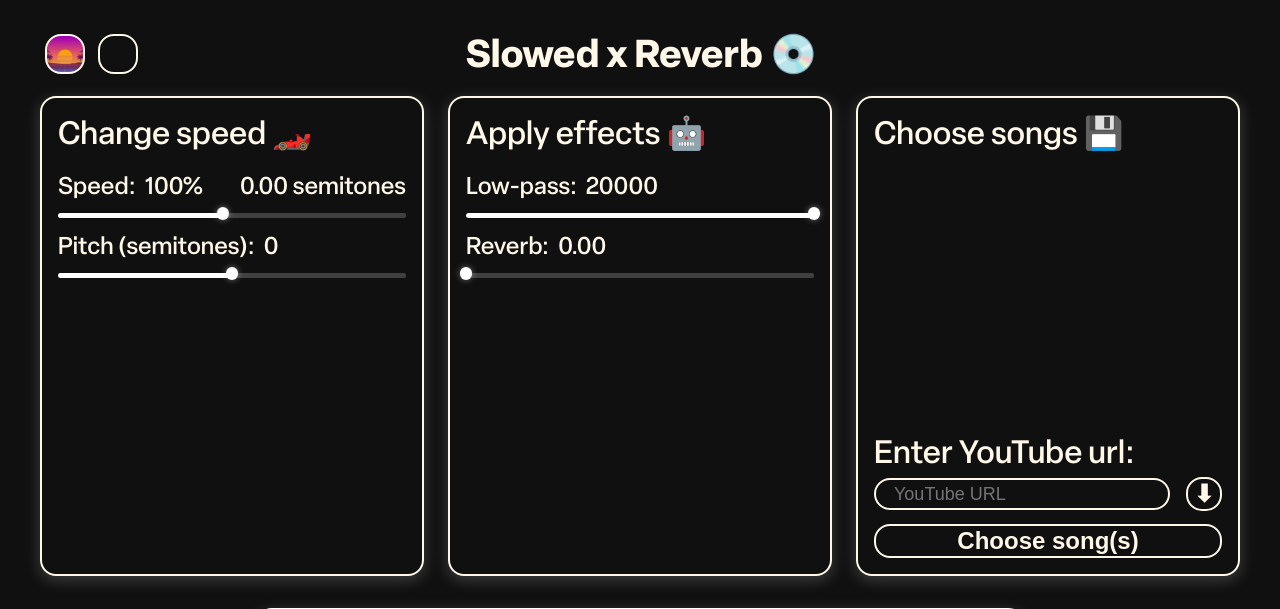
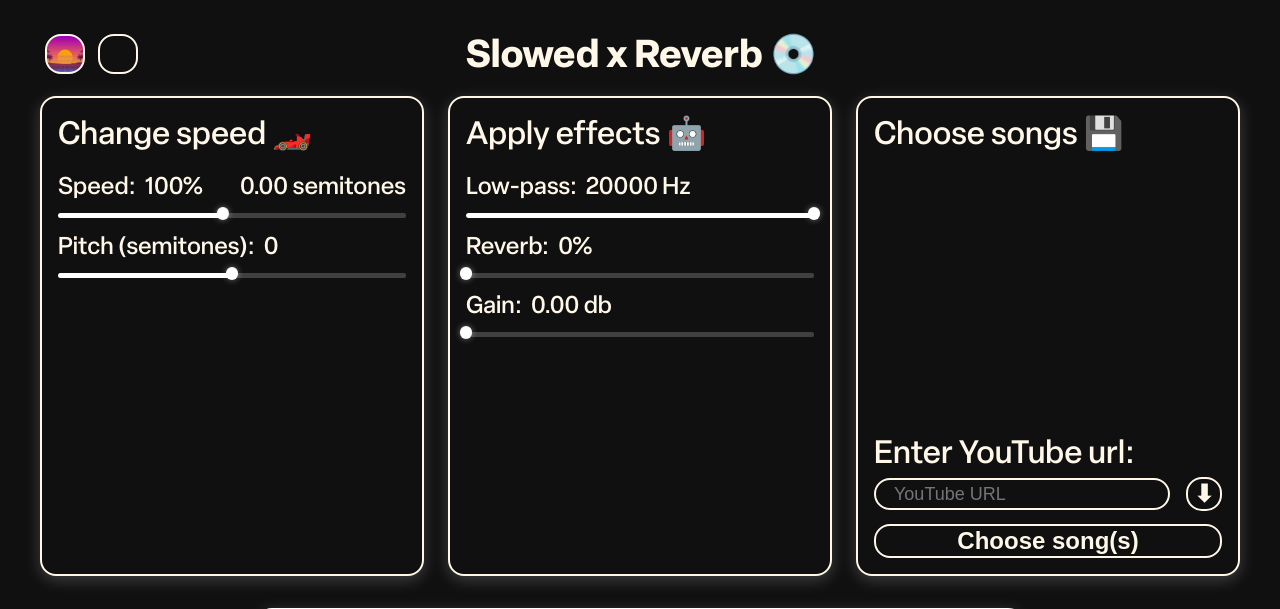
Before and after one commit to AlexAlexBabarika/Slowed-Reverb-Site, a Django app: page / in a window 1280 px wide. Shown: the top 609 px of the page. Run offline with Django 5.2, Linux system fonts and the light colour scheme.

Commit message:
Added "Gain" effect

```diff
--- a/app/static/app/js/effects.js
+++ b/app/static/app/js/effects.js
@@ -1,14 +1,16 @@
 document.addEventListener("DOMContentLoaded", () => {
     const lowpassSlider = document.getElementById('lowpass-slider');
-    const reverbSlider  = document.getElementById('reverb-slider');
+    const reverbSlider = document.getElementById('reverb-slider');
+    const gainSlider = document.getElementById('gain-slider');
 
     const lowpassDisplay = document.getElementById('lowpass-display');
-    const reverbDisplay  = document.getElementById('reverb-display');
+    const reverbDisplay = document.getElementById('reverb-display');
+    const gainDisplay = document.getElementById('gain-display');
 
-    if (!lowpassSlider || !reverbSlider) return;
 
     const lpStart = parseInt(lowpassSlider.dataset.init || "20000", 10);
     const rvStart = parseFloat(reverbSlider.dataset.init || "0.0");
+    const gnStart = parseFloat(gainSlider.dataset.init || "0.0");
 
     noUiSlider.create(lowpassSlider, {
         start: lpStart,
@@ -26,6 +28,14 @@ document.addEventListener("DOMContentLoaded", () => {
         behaviour: 'tap-drag'
     });
 
+    noUiSlider.create(gainSlider, {
+        start: gnStart,
+        connect: 'lower',
+        range: { min: 0.0, max: 20.0 },
+        step: 0.1,
+        behaviour: 'tap-drag'
+    });
+
     function getCookie(name) {
         const m = document.cookie.match('(^|;)\\s*' + name + '\\s*=\\s*([^;]+)');
         return m ? decodeURIComponent(m.pop()) : null;
@@ -33,15 +43,15 @@ document.addEventListener("DOMContentLoaded", () => {
 
     async function saveEffectsToSession() {
         const lowpass = parseInt(lowpassSlider.noUiSlider.get());
-        const reverb  = parseFloat(reverbSlider.noUiSlider.get());
+        const reverb = parseFloat(reverbSlider.noUiSlider.get());
+        const gain = parseFloat(gainSlider.noUiSlider.get());
 
-        // Include current speed/pitch if available so session stays consistent
         const speedEl = document.getElementById('speed_slider');
         const pitchEl = document.getElementById('pitch_slider');
         const spd = speedEl?.noUiSlider ? parseFloat(speedEl.noUiSlider.get()) : undefined;
         const pch = pitchEl?.noUiSlider ? parseFloat(pitchEl.noUiSlider.get()) : undefined;
 
-        let payload = { lowpass, reverb };
+        let payload = { lowpass, reverb, gain };
         if (typeof spd === 'number') {
             let semitones = (12 * Math.log2(spd)).toFixed(2);
             if (parseFloat(semitones) > 0) semitones = "+" + semitones;
@@ -61,23 +71,22 @@ document.addEventListener("DOMContentLoaded", () => {
         });
     }
 
-    // const debounce = (fn, ms=150) => {
-    //     let t; return (...args) => { clearTimeout(t); t = setTimeout(() => fn(...args), ms); };
-    // };
-    // const debouncedSave = debounce(saveEffectsToSession, 150);
-
-    lowpassDisplay.textContent = lpStart.toFixed(0);
-    reverbDisplay.textContent  = rvStart.toFixed(2);
+    lowpassDisplay.textContent = lpStart.toFixed(0) + " Hz";
+    reverbDisplay.textContent  = (rvStart*100).toFixed(0) + "%";
+    gainDisplay.textContent  = rvStart.toFixed(2) + " db";
 
     lowpassSlider.noUiSlider.on('update', (values, handle) => {
         const val = parseInt(values[handle]);
-        lowpassDisplay.textContent = val.toFixed(0);
-        // debouncedSave();
+        lowpassDisplay.textContent = val.toFixed(0) + " Hz";
     });
 
     reverbSlider.noUiSlider.on('update', (values, handle) => {
         const val = parseFloat(values[handle]);
-        reverbDisplay.textContent = val.toFixed(2);
-        // debouncedSave();
+        reverbDisplay.textContent = (val*100).toFixed(0) + "%";
+    });
+
+    gainSlider.noUiSlider.on('update', (values, handle) => {
+        const val = parseFloat(values[handle]);
+        gainDisplay.textContent = val.toFixed(2) + " db";
     });
 });
--- a/app/static/app/js/upload.js
+++ b/app/static/app/js/upload.js
@@ -43,9 +43,12 @@ window.addEventListener('DOMContentLoaded', () => {
         const speed_pitch = `${semitones} semitones`;
 
         const lowpassEl = document.getElementById('lowpass-slider');
-        const reverbEl  = document.getElementById('reverb-slider');
+        const reverbEl = document.getElementById('reverb-slider');
+        const gainEl = document.getElementById('gain-slider');
+
         const lowpass = parseInt(lowpassEl.noUiSlider.get());
-        const reverb  = parseFloat(reverbEl.noUiSlider.get());
+        const reverb = parseFloat(reverbEl.noUiSlider.get());
+        const gain = parseFloat(gainEl.noUiSlider.get());
 
         await fetch("/save_values_to_session/", {
             method: "POST",
@@ -54,7 +57,7 @@ window.addEventListener('DOMContentLoaded', () => {
                 "X-CSRFToken": getCookie("csrftoken"),
             },
             credentials: "same-origin",
-            body: JSON.stringify({ speed, pitch, speed_pitch, lowpass, reverb })
+            body: JSON.stringify({ speed, pitch, speed_pitch, lowpass, reverb, gain })
         });
     }
 
--- a/app/templates/app/index.html
+++ b/app/templates/app/index.html
@@ -120,6 +120,11 @@
                         Reverb: &nbsp;<span id="reverb-display">{{reverb}}</span>
                     </div>
                     <div id="reverb-slider" style="width: 100%" data-init="{{reverb|default:'0.00'}}"></div>
+
+                    <div style="font-size: 24px; font-weight: 500;">
+                        Gain: &nbsp;<span id="gain-display">{{gain}}</span>
+                    </div>
+                    <div id="gain-slider" style="width: 100%" data-init="{{gain|default:'0.00'}}"></div>
                 </div>
             </div>
 
@@ -212,11 +217,11 @@
                                     return m ? decodeURIComponent(m.pop()) : null;
                                 }
 
-                                // Persist current sliders to session
                                 const speedEl = document.getElementById('speed_slider');
                                 const pitchEl = document.getElementById('pitch_slider');
-                                const lowEl   = document.getElementById('lowpass-slider');
-                                const revEl   = document.getElementById('reverb-slider');
+                                const lowEl = document.getElementById('lowpass-slider');
+                                const revEl = document.getElementById('reverb-slider');
+                                const gainEl = document.getElementById('gain-slider');
 
                                 const speed = speedEl?.noUiSlider ? parseFloat(speedEl.noUiSlider.get()) : 1.0;
                                 const pitch = pitchEl?.noUiSlider ? parseFloat(pitchEl.noUiSlider.get()) : 0.0;
@@ -224,7 +229,8 @@
                                 if (parseFloat(semitones) > 0) semitones = "+" + semitones;
                                 const speed_pitch = `${semitones} semitones`;
                                 const lowpass = lowEl?.noUiSlider ? parseInt(lowEl.noUiSlider.get()) : 20000;
-                                const reverb  = revEl?.noUiSlider  ? parseFloat(revEl.noUiSlider.get()) : 0.0;
+                                const reverb = revEl?.noUiSlider ? parseFloat(revEl.noUiSlider.get()) : 0.0;
+                                const gain = revEl?.noUiSlider ? parseFloat(gainEl.noUiSlider.get()) : 0.0;
 
                                 try {
                                     const overlay = document.getElementById('loading-overlay');
@@ -237,7 +243,7 @@
                                             "X-CSRFToken": getCookie("csrftoken")
                                         },
                                         credentials: "same-origin",
-                                        body: JSON.stringify({ speed, pitch, speed_pitch, lowpass, reverb })
+                                        body: JSON.stringify({ speed, pitch, speed_pitch, lowpass, reverb, gain })
                                     });
 
                                     document.getElementById("youtubeForm").submit();
@@ -307,6 +313,7 @@
 
             const lowpassSlider = document.getElementById('lowpass-slider');
             const reverbSlider  = document.getElementById('reverb-slider');
+            const gainSlider  = document.getElementById('gain-slider');
 
             audio.src = `/audio/${currentIndex}/?t=${timestamp}`;
             audio.load();
@@ -331,7 +338,8 @@
                 const speed_pitch = speedPitchValue.innerText;
 
                 const lowpass = parseInt(lowpassSlider.noUiSlider.get());
-                const reverb  = parseFloat(reverbSlider.noUiSlider.get());
+                const reverb = parseFloat(reverbSlider.noUiSlider.get());
+                const gain = parseFloat(gainSlider.noUiSlider.get());
 
                 await fetch("/save_values_to_session/", {
                 method: "POST",
@@ -340,7 +348,7 @@
                     "X-CSRFToken": getCookie("csrftoken")
                 },
                 credentials: "same-origin",
-                body: JSON.stringify({ speed, pitch, speed_pitch, lowpass, reverb })
+                body: JSON.stringify({ speed, pitch, speed_pitch, lowpass, reverb , gain})
                 });
             }
 
--- a/app/views.py
+++ b/app/views.py
@@ -84,6 +84,7 @@ def index(request):
     last_played_index = request.session.get('last_played_index', None)
     lowpass_hz = int(request.session.get('lowpass', 20000))
     reverb_amt = float(request.session.get('reverb', 0.0))
+    gain_db = float(request.session.get('gain', 0.0))
 
     return render(request, "app/index.html", {
         "audio_available": audio_available,
@@ -94,7 +95,8 @@ def index(request):
         "timestamp": int(time.time()),
         "last_played_index": last_played_index,
         "lowpass": lowpass_hz,
-        "reverb": reverb_amt
+        "reverb": reverb_amt,
+        "gain": gain_db
     })
 
 @csrf_exempt
@@ -170,10 +172,11 @@ def serve_audio(request, index):
     pitch = float(request.session.get('pitch', 0.0))
     lowpass_hz = int(request.session.get('lowpass', 20000))
     reverb = float(request.session.get('reverb', 0.0))
+    gain = float(request.session.get('gain', 0.0))
 
     tmp_out = tempfile.NamedTemporaryFile(suffix=".wav", delete=False).name
     try:
-        process_audio(orig, tmp_out, speed, pitch, lowpass_hz, reverb)
+        process_audio(orig, tmp_out, speed, pitch, lowpass_hz, reverb, gain)
     except Exception as e:
         return HttpResponse(f"Processing error: {e}", status=500)
 
@@ -196,6 +199,7 @@ def save_values_to_session(request):
 
     request.session['lowpass'] = int(data.get('lowpass', 20000))
     request.session['reverb'] = float(data.get('reverb', 0.0))
+    request.session['gain'] = float(data.get('gain', 0.0))
     request.session.modified = True
 
     return JsonResponse({"ok": True})
@@ -251,9 +255,10 @@ def download_from_youtube(request):
     pitch = float(request.session.get('pitch', 0.0))
     lowpass_hz = int(request.session.get('lowpass', 20000))
     reverb = float(request.session.get('reverb', 0.0))
+    gain = float(request.session.get('gain', 0.0))
 
     try:
-        process_audio(original_path, output_path, speed, pitch, lowpass_hz, reverb)
+        process_audio(original_path, output_path, speed, pitch, lowpass_hz, reverb, gain)
     except Exception as e:
         return HttpResponse(f"Processing failed: {e}", status=500)
 
@@ -297,7 +302,7 @@ def cleanup_view(request):
 
 def process_audio(in_path: str, out_path: str,
                 speed_change: float, pitch_change: int,
-                lowpass_hz: int, reverb_amount: float):
+                lowpass_hz: int, reverb_amount: float, gain_db: float):
     try:
         with AudioFile(in_path) as f:
             sr = f.samplerate or 44100
@@ -333,19 +338,27 @@ def process_audio(in_path: str, out_path: str,
     except:
         print("Normalization failed")
 
+    board = Pedalboard()
     if pitch_change != 0 and abs(speed_change - 1.0) > 1e-3:
         samples, _ = change_speed(sr, samples, speed_change)
-        samples = change_pitch(sr, samples, pitch_change)
+        change_pitch(board, samples, pitch_change)
     elif pitch_change != 0:
-        samples = change_pitch(sr, samples, pitch_change)
+        change_pitch(board, samples, pitch_change)
     else:
         samples, _ = change_speed(sr, samples, speed_change)
 
     try:
+        if gain_db and gain_db > 0.0:
+            gain(board, samples, gain_db)
+
         if lowpass_hz and lowpass_hz < 20000:
-            samples = lowpass(sr, samples, lowpass_hz)
+            lowpass(board, samples, lowpass_hz)
+
         if reverb_amount and reverb_amount > 0.0:
-            samples = reverb(sr, samples, reverb_amount)
+            reverb(board, sr, samples, reverb_amount)
+
+        samples = board(samples, sample_rate=sr)
+
     except Exception as e:
         print("Effect stage failed:", e)
 
```
Also changed, not shown: app/effects.py (+21 -17 lines).
